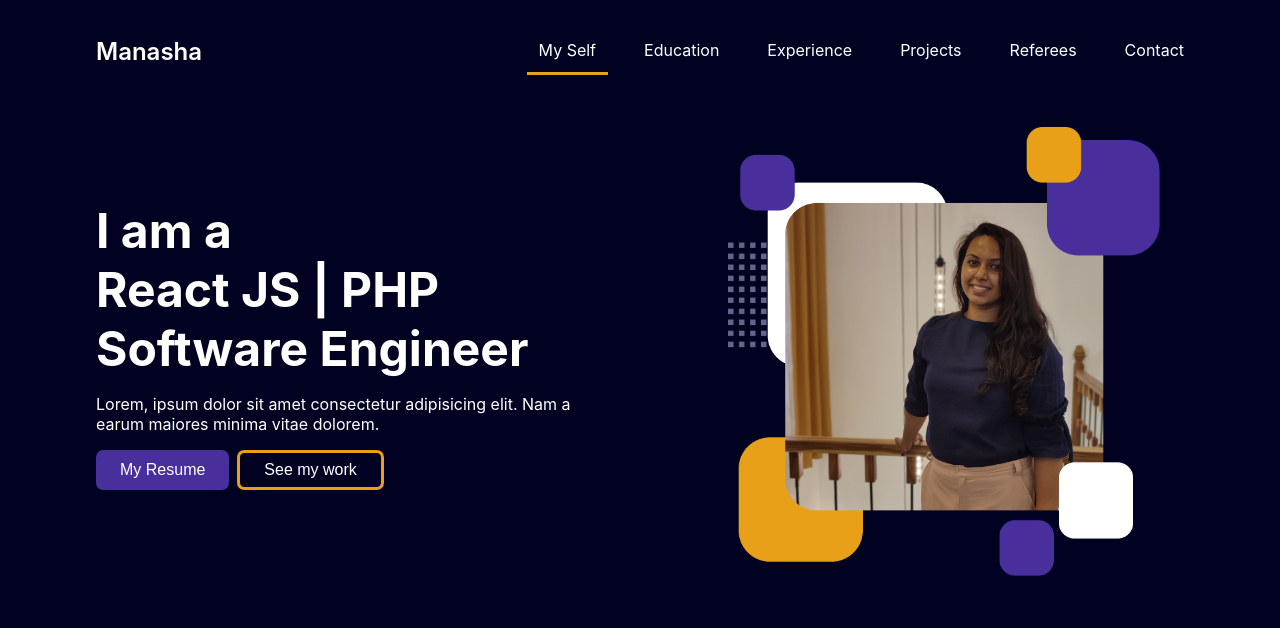
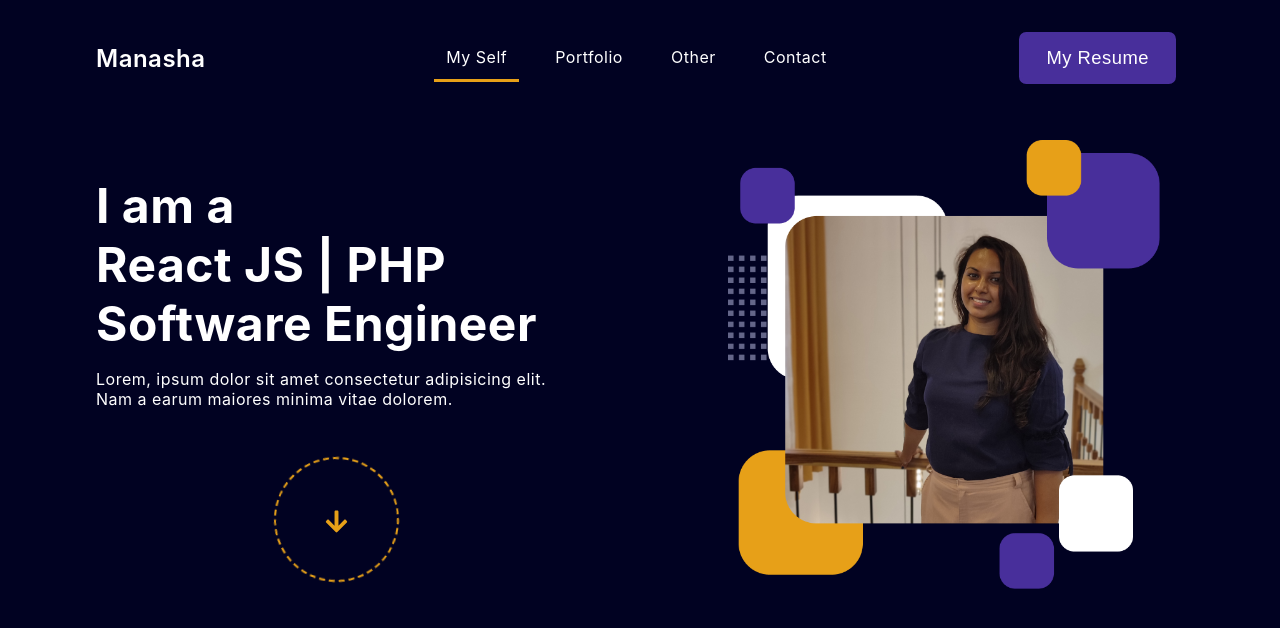
Before and after one commit to mhperera/mhperera.github.io, a React (Create React App) app: page / in a window 1280 px wide. Shown: the top 628 px of the page. Built offline with nearby package versions, Linux system fonts and the light colour scheme.

Commit message:
redesign hero section and navigation

```diff
--- a/package.json
+++ b/package.json
@@ -10,6 +10,7 @@
     "hamburger-react": "^2.5.0",
     "react": "^18.2.0",
     "react-dom": "^18.2.0",
+    "react-icons": "^4.9.0",
     "react-scripts": "5.0.1",
     "web-vitals": "^2.1.4"
   },
--- a/src/App.js
+++ b/src/App.js
@@ -3,18 +3,18 @@ import HeroImage from './images/HeroImage.png'
 import './App.css';
 import Navigation from './components/Navigation/Navigation';
 import Hero from './components/Hero/Hero';
+import Container from './components/UI/Container';
 // import { motion } from "framer-motion"
 
 const List = [
 	{ id: 1, title: 'My Self', active: true, path: '/' },
-	{ id: 2, title: 'Education', active: false, path: '/' },
-	{ id: 3, title: 'Experience', active: false, path: '/' },
-	{ id: 4, title: 'Projects', active: false, path: '/' },
-	{ id: 5, title: 'Referees', active: false, path: '/' },
-	{ id: 6, title: 'Contact', active: false, path: '/' },
+	{ id: 2, title: 'Portfolio', active: false, path: '/' },
+	{ id: 3, title: 'Other', active: false, path: '/' },
+	{ id: 4, title: 'Contact', active: false, path: '/' },
 ];
 
 function App() {
+
 	const [isOpen, setOpen] = useState(false);
 	const [menuItemList, setMenuItemList] = useState(List);
 
@@ -28,7 +28,8 @@ function App() {
 	};
 
 	return (
-		<div className="App">
+		<Container className="App">
+
 			<Navigation
 				menuItemList={menuItemList}
 				isOpen={isOpen}
@@ -38,7 +39,7 @@ function App() {
 
 			<Hero HeroImage={HeroImage} />
 
-		</div>
+		</Container>
 	);
 }
 
--- a/src/components/Hero/Hero.js
+++ b/src/components/Hero/Hero.js
@@ -1,16 +1,13 @@
 import React from 'react';
 import HeroDetails from './HeroDetails';
 import HeroImage from './HeroImage';
-import Container from './../UI/Container';
 
 const Hero = (props) => {
 	return (
-		<Container>
-			<header className="Hero">
-				<HeroImage HeroImage={props.HeroImage} />
-				<HeroDetails />
-			</header>
-		</Container>
+		<header className="Hero">
+			<HeroImage HeroImage={props.HeroImage} />
+			<HeroDetails />
+		</header>
 	);
 };
 
--- a/src/components/Hero/HeroDetails.js
+++ b/src/components/Hero/HeroDetails.js
@@ -1,5 +1,7 @@
 import React from 'react';
 import Button from './../UI/Button';
+import { FaArrowDown } from 'react-icons/fa';
+
 const HeroDetails = () => {
 	return (
 		<div className="HeroDetails">
@@ -11,7 +13,8 @@ const HeroDetails = () => {
 				Lorem, ipsum dolor sit amet consectetur adipisicing elit. Nam a
 				earum maiores minima vitae dolorem.
 			</p>
-			<div className="button-group">
+
+			<div className="button-group hidden" >
 				<Button className="btn-secondary">
 					<a
 						href="./../../files/Manasha_Perera_PHP_ReactJS_CV.pdf"
@@ -22,6 +25,12 @@ const HeroDetails = () => {
 				</Button>
 				<Button className="btn-ghost-tertiary">See my work</Button>
 			</div>
+
+			<div className='btn-circle-wrapper' >
+				<div className="circle-border" ></div>
+				<div className="circle-content"><FaArrowDown className='icon'/></div>
+			</div>
+
 		</div>
 	);
 };
--- a/src/components/Navigation/Navigation.js
+++ b/src/components/Navigation/Navigation.js
@@ -1,6 +1,7 @@
 import React from 'react';
 import NavLink from './NavLink';
 import Hamburger from 'hamburger-react';
+import Button from '../UI/Button';
 
 const Navigation = (props) => {
 	return (
@@ -17,6 +18,7 @@ const Navigation = (props) => {
 					/>
 				))}
 			</ul>
+			<Button className='btn-secondary btn-lead'>My Resume</Button>
 			<Hamburger
 				duration={0.25}
 				easing="ease-in"
--- a/src/css/index.css
+++ b/src/css/index.css
@@ -2,27 +2,128 @@
 @import url("https://fonts.googleapis.com/css2?family=Caveat:wght@400;500;600;700&family=Montserrat:wght@100;200;300;400;500;600;700;800&family=Poppins:wght@300;400;500;600;700&family=Press+Start+2P&display=swap");
 .btn {
   color: #ffffff;
-  padding: 0.5rem 1.5rem;
+  padding: 0.75rem 1.5rem;
   width: auto;
-  border: none;
+  border: 3px transparent solid;
   border-radius: 0.45rem;
   margin-right: 0.5rem;
   min-width: max-content;
+  transition: 0.3s;
 }
 
 .btn-secondary {
   background-color: #482F9B;
-  border: #482F9B;
+  border: 3px solid #482F9B;
+}
+.btn-secondary:hover {
+  background: #5a3bc2;
+}
+
+.btn-tertiary {
+  background-color: #E7A018;
+  border: 3px solid #E7A018;
+}
+.btn-tertiary:hover {
+  background: #ecb346;
+}
+
+.btn-ghost-secondary {
+  background-color: transparent;
+  border: 3px solid #482F9B;
+}
+.btn-ghost-secondary:hover {
+  background-color: #482F9B;
 }
 
 .btn-ghost-tertiary {
   background-color: transparent;
   border: 3px solid #E7A018;
 }
+.btn-ghost-tertiary:hover {
+  background-color: #E7A018;
+}
 
+.btn-lead {
+  font-size: 1.15rem;
+}
+
+.btn-circle-wrapper {
+  display: flex;
+  justify-content: center;
+  color: #ffffff;
+  height: 100px;
+  position: relative;
+  width: 100%;
+}
+
+.btn-circle-wrapper {
+  margin-top: 2rem;
+}
+.btn-circle-wrapper .circle-border {
+  width: 125px;
+  height: 125px;
+  background: transparent;
+  border-radius: 50%;
+  border: 0.15rem dashed #E7A018;
+  animation-name: Rotate;
+  animation-duration: 20s;
+  animation-iteration-count: infinite;
+  animation-timing-function: linear;
+  -webkit-animation-name: Rotate;
+  -webkit-animation-duration: 20s;
+  -webkit-animation-iteration-count: infinite;
+  -webkit-animation-timing-function: linear;
+  -moz-animation-name: Rotate;
+  -moz-animation-duration: 20s;
+  -moz-animation-iteration-count: infinite;
+  -moz-animation-timing-function: linear;
+  -ms-animation-name: Rotate;
+  -ms-animation-duration: 20s;
+  -ms-animation-iteration-count: infinite;
+  -ms-animation-timing-function: linear;
+}
+.btn-circle-wrapper .circle-content {
+  position: absolute;
+  display: flex;
+  justify-content: center;
+  align-items: center;
+  width: 130%;
+  height: 130%;
+}
+.btn-circle-wrapper .circle-content .icon {
+  fill: #E7A018;
+  height: 25px;
+  width: 25px;
+}
+
+@keyframes Rotate {
+  from {
+    transform: rotate(0deg);
+  }
+  to {
+    transform: rotate(360deg);
+  }
+}
+@-webkit-keyframes Rotate {
+  from {
+    -webkit-transform: rotate(0deg);
+  }
+  to {
+    -webkit-transform: rotate(360deg);
+  }
+}
+@-moz-keyframes Rotate {
+  from {
+    -moz-transform: rotate(0deg);
+  }
+  to {
+    -moz-transform: rotate(360deg);
+  }
+}
 * {
   margin: 0;
   padding: 0;
+  letter-spacing: 0.5px;
   box-sizing: border-box;
   font-size: 1rem;
   text-decoration: none;
@@ -38,9 +139,13 @@ body {
   -moz-osx-font-smoothing: grayscale;
 }
 
+.hidden {
+  display: none !important;
+}
+
 .Container {
   width: 85%;
-  max-width: 1200px;
+  max-width: 1400px;
   margin: auto;
 }
 
@@ -49,7 +154,7 @@ body {
   flex-direction: row;
   justify-content: space-between;
   align-items: center;
-  padding: 2rem 6rem;
+  padding: 2rem 0;
 }
 .Navigation .logo {
   font-size: 1.5rem;
@@ -92,7 +197,8 @@ body {
   display: flex;
   flex-direction: row-reverse;
 }
-.Hero .HeroDetails, .Hero .HeroImage {
+.Hero .HeroDetails,
+.Hero .HeroImage {
   padding: 1.5rem 4rem;
   width: 50%;
 }
@@ -117,6 +223,7 @@ body {
 }
 .Hero .HeroImage {
   padding-right: 0;
+  overflow: hidden;
 }
 .Hero .HeroImage img {
   width: 90%;
--- a/src/scss/_buttons.scss
+++ b/src/scss/_buttons.scss
@@ -1,19 +1,127 @@
-.btn{
+
+.btn {
 	color: $light_color;
-	padding: 0.5rem 1.5rem;
+	padding: 0.75rem 1.5rem;
 	width: auto;
-    border: none;
+	border: 3px transparent solid;
 	border-radius: 0.45rem;
 	margin-right: 0.5rem;
 	min-width: max-content;
+    transition: 0.3s;
 }
 
-.btn-secondary{
+.btn-secondary {
 	background-color: $secondary_color;
-    border: $secondary_color;
+	border: 3px solid $secondary_color;
+    &:hover{
+        background: lighten($secondary_color, 10%)
+    }
 }
 
-.btn-ghost-tertiary{
+.btn-tertiary {
+	background-color: $tertiary_color;
+	border: 3px solid $tertiary_color;
+    &:hover{
+        background: lighten($tertiary_color, 10%)
+    }
+}
+
+.btn-ghost-secondary {
+	background-color: transparent;
+	border: 3px solid $secondary_color;
+    &:hover{
+        background-color: $secondary_color;
+    }
+}
+
+.btn-ghost-tertiary {
 	background-color: transparent;
 	border: 3px solid $tertiary_color;
+    &:hover{
+        background-color: $tertiary_color;
     }
+}
+
+.btn-lead{
+    font-size: 1.15rem;
+}
+
+.btn-circle-wrapper {
+	display: flex;
+	justify-content: center;
+	color: $light_color;
+	height: 100px;
+	position: relative;
+	width: 100%;
+}
+
+.btn-circle-wrapper {
+
+    margin-top: 2rem;
+
+	.circle-border {
+		width: 125px;
+		height: 125px;
+		background: transparent;
+		border-radius: 50%;
+		border: 0.15rem dashed $tertiary_color;
+		animation-name: Rotate;
+		animation-duration: 20s;
+		animation-iteration-count: infinite;
+		animation-timing-function: linear;
+		-webkit-animation-name: Rotate;
+		-webkit-animation-duration: 20s;
+		-webkit-animation-iteration-count: infinite;
+		-webkit-animation-timing-function: linear;
+		-moz-animation-name: Rotate;
+		-moz-animation-duration: 20s;
+		-moz-animation-iteration-count: infinite;
+		-moz-animation-timing-function: linear;
+		-ms-animation-name: Rotate;
+		-ms-animation-duration: 20s;
+		-ms-animation-iteration-count: infinite;
+		-ms-animation-timing-function: linear;
+	}
+
+	.circle-content {
+
+		position: absolute;
+		display: flex;
+        justify-content: center;
+        align-items: center;
+        width: 130%;
+        height: 130%;
+
+        .icon {
+            fill: $tertiary_color;
+            height: 25px;
+            width: 25px;
+        }
+
+	}
+}
+
+@keyframes Rotate {
+	from {
+		transform: rotate(0deg);
+	}
+	to {
+		transform: rotate(360deg);
+	}
+}
+@-webkit-keyframes Rotate {
+	from {
+		-webkit-transform: rotate(0deg);
+	}
+	to {
+		-webkit-transform: rotate(360deg);
+	}
+}
+@-moz-keyframes Rotate {
+	from {
+		-moz-transform: rotate(0deg);
+	}
+	to {
+		-moz-transform: rotate(360deg);
+	}
+}
--- a/src/scss/_main.scss
+++ b/src/scss/_main.scss
@@ -1,6 +1,7 @@
 * {
 	margin: 0;
 	padding: 0;
+	letter-spacing: 0.5px;
 	box-sizing: border-box;
 	font-size: 1rem;
 	text-decoration: none;
@@ -16,16 +17,17 @@ body {
 	-moz-osx-font-smoothing: grayscale;
 }
 
-.Container{
+.hidden{display: none !important;}
+
+.Container {
 	width: 85%;
-	max-width: 1200px;
+	max-width: 1400px;
 	margin: auto;
 }
 
 // ================================== NAVIGATION ==================================
 
 .Navigation {
-
 	// position: fixed;
 	// top: 0;
 	// left: 0;
@@ -34,7 +36,7 @@ body {
 	flex-direction: row;
 	justify-content: space-between;
 	align-items: center;
-	padding: 2rem 6rem;
+	padding: 2rem 0;
 
 	.logo {
 		font-size: 1.5rem;
@@ -42,7 +44,6 @@ body {
 	}
 
 	ul {
-
 		list-style: none;
 		display: flex;
 		flex-direction: row;
@@ -52,12 +53,12 @@ body {
 			cursor: pointer;
 			transition: all 0.25s ease-in 0s;
 
-			&.active{
+			&.active {
 				// transition: all 0.25s ease-in 0s;
 			}
 
-			&.active::after{
-				content: "";
+			&.active::after {
+				content: '';
 				width: 140%;
 				height: 3px;
 				background-color: $tertiary_color;
@@ -67,12 +68,10 @@ body {
 				left: -20%;
 				transition: all 0.25s ease-in 0s;
 			}
-
 		}
-
 	}
 
-	.hamburger-react{
+	.hamburger-react {
 		display: none;
 	}
 
@@ -80,55 +79,54 @@ body {
 		ul {
 			display: none;
 		}
-		.hamburger-react{
+		.hamburger-react {
 			display: block;
 		}
 	}
-
 }
 
 // ===================================== HERO =====================================
 
-.Hero{
-	display:flex;
+.Hero {
+	display: flex;
 	flex-direction: row-reverse;
 
-	.HeroDetails, .HeroImage{
-		padding: 1.5rem 4rem ;
+	.HeroDetails,
+	.HeroImage {
+		padding: 1.5rem 4rem;
 		width: 50%;
 	}
 
-	.HeroDetails{
-
-		display:flex;
+	.HeroDetails {
+		display: flex;
 		flex-direction: column;
 		justify-content: center;
 		padding-left: 0;
 		text-align: left;
 
-		h1{
+		h1 {
 			font-size: 3rem;
 			margin-bottom: 1rem;
 		}
 
-		p{
+		p {
 			margin-bottom: 1rem;
 		}
 
-		.button-group{
+		.button-group {
 			display: flex;
 			flex-direction: row;
 			margin-bottom: 1rem;
 		}
 	}
 
-	.HeroImage{
+	.HeroImage {
 		padding-right: 0;
+		overflow: hidden;
 
-		img{
+		img {
 			width: 90%;
 			min-width: 300px;
 		}
 	}
-
 }
--- a/src/scss/index.scss
+++ b/src/scss/index.scss
@@ -1,6 +1,7 @@
 @import './_colors.scss';
 @import './_fonts.scss';
 @import './buttons';
+@import './images';
 @import './breakpoints';
 @import './_main.scss';
 @import './media-query';
```
Also changed, not shown: src/scss/_images.scss (added), 2 other files (tests, documents, lock files or other folders). Lines whose indentation alone changed are shown as unchanged.
